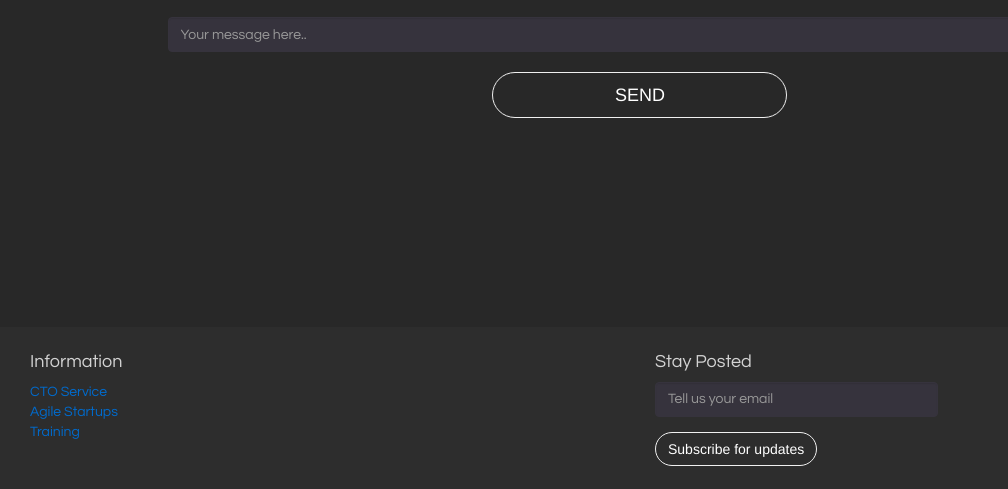
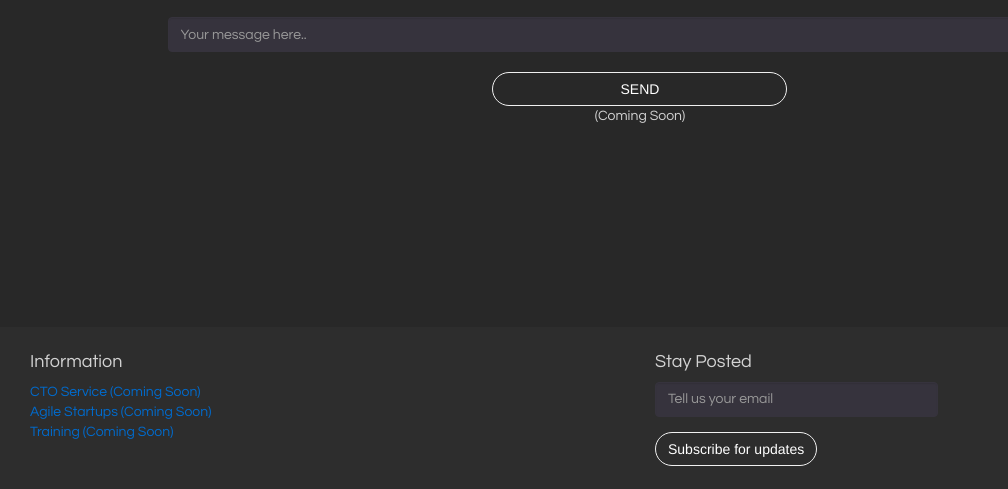
Before and after one commit to Dvlp3r/website-landing, a plain HTML site: page public/index.html in a window 1280 px wide. Shown: the part 2126-2615 px from the top of the page, 0-1008 px from the left. Drawn offline with Linux system fonts and the light colour scheme; a script that the page names is missing; files whose address does not match are found by name.

Commit message:
slight change

```diff
--- a/public/index.html
+++ b/public/index.html
@@ -309,7 +309,7 @@
                         </div>
                         <div class="col-md-4 col-md-offset-4">
                             <label></label>
-                            <input type="submit" value="SEND" class="btn btn-primary btn-block btn-lg"></input>
+                            <input type="submit" value="SEND" class="btn btn-primary btn-block btn-l#g"> (Coming Soon)</input>
                         </div>
                     </form>
                 </div>
@@ -322,9 +322,9 @@
                 <div class="col-xs-6 col-sm-3 column">
                     <h4>Information</h4>
                     <ul class="list-unstyled">
-                        <li><a href="">CTO Service</a></li>
-                        <li><a href="">Agile Startups</a></li>
-                        <li><a href="">Training</a></li>
+                        <li><a href="#">CTO Service (Coming Soon)</a></li>
+                        <li><a href="#">Agile Startups (Coming Soon)</a></li>
+                        <li><a href="#">Training (Coming Soon)</a></li>
                         <!-- <li><a href="">Developers</a></li> -->
                     </ul>
                 </div>
```
